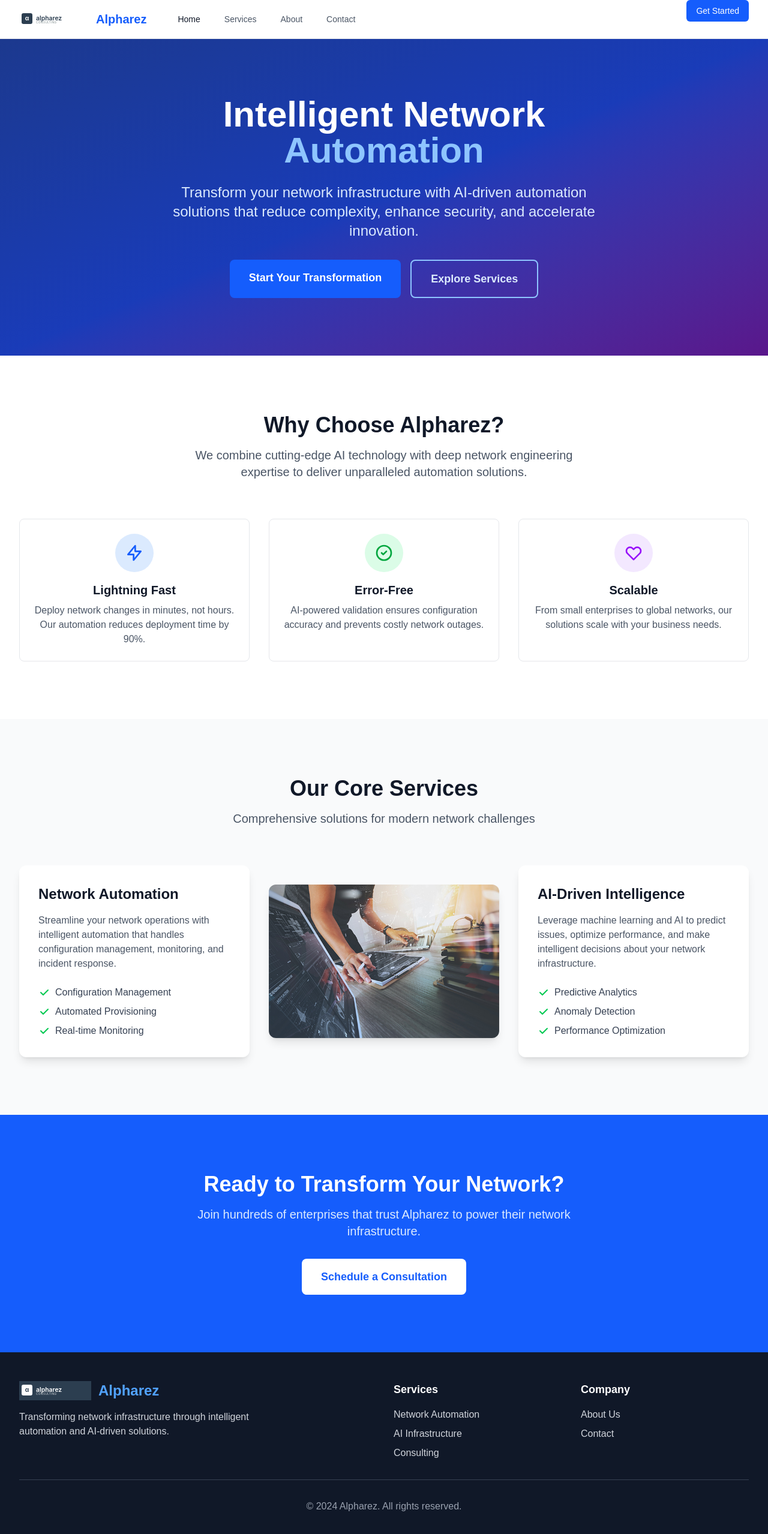
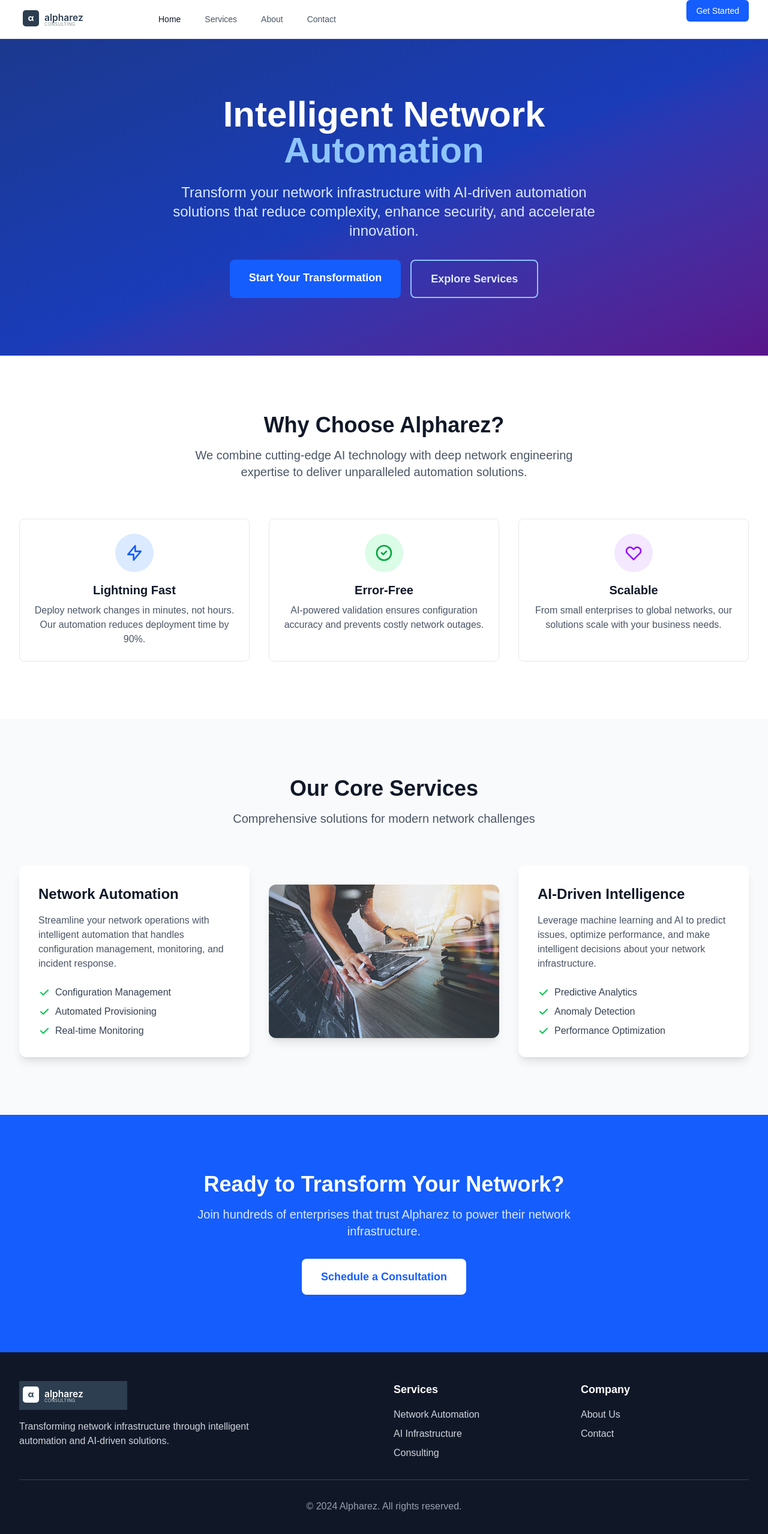
Before and after one commit to alpharez/alpharez-next, a Next.js app: page / in a window 1280 px wide. Shown: the top 2558 px of the page at 60% size. Built offline with nearby package versions, Linux system fonts and the light colour scheme.

Commit message:
adjusted logo size

```diff
--- a/src/components/Footer.tsx
+++ b/src/components/Footer.tsx
@@ -11,11 +11,10 @@
               <Image
                 src="/alpharez_white_logo.svg"
                 alt="Alpharez Logo"
-                width={32}
-                height={32}
-                className="h-8 w-auto"
+                width={48}
+                height={48}
+                className="h-12 w-auto"
               />
-              <h3 className="text-2xl font-bold text-blue-400">Alpharez</h3>
             </div>
             <p className="text-gray-300 max-w-md">
               Transforming network infrastructure through intelligent automation and AI-driven solutions.
--- a/src/components/Navigation.tsx
+++ b/src/components/Navigation.tsx
@@ -12,11 +12,10 @@
                 <Image
                   src="/alpharez_primary_logo.svg"
                   alt="Alpharez Logo"
-                  width={32}
-                  height={32}
-                  className="h-8 w-auto"
+                  width={48}
+                  height={48}
+                  className="h-12 w-auto"
                 />
-                <span className="text-xl font-bold text-blue-600">Alpharez</span>
               </Link>
             </div>
             <div className="hidden md:block">
```
